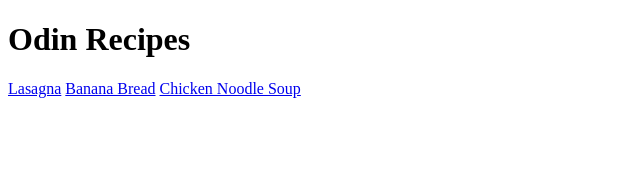
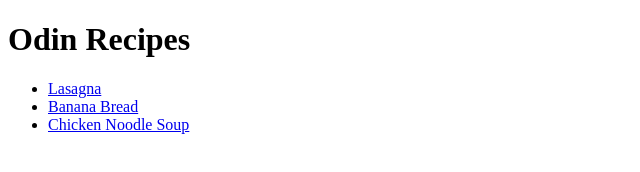
Before and after one commit to kilikamyst/odin-recipes, a plain HTML site: page index.html in a window 1280 px wide. Shown: the whole page, without its empty margins (0-640 px from the left). Drawn offline with Linux system fonts and the light colour scheme.

Commit message:
Make index recipes into list Made all the recipes on the index page into an unordered list. Looks much better.

```diff
--- a/index.html
+++ b/index.html
@@ -6,8 +6,10 @@
     </head>
     <body>
         <h1>Odin Recipes</h1>
-        <a href="./recipes/lasagna.html">Lasagna</a>
-        <a href="./recipes/banana-bread.html">Banana Bread</a>
-        <a href="./recipes/chicken-noodle-soup.html">Chicken Noodle Soup</a>
+        <ul>
+        <li><a href="./recipes/lasagna.html">Lasagna</a></li>
+        <li><a href="./recipes/banana-bread.html">Banana Bread</a></li>
+        <li><a href="./recipes/chicken-noodle-soup.html">Chicken Noodle Soup</a></li>
+        </ul>
     </body>
 </html>
```
